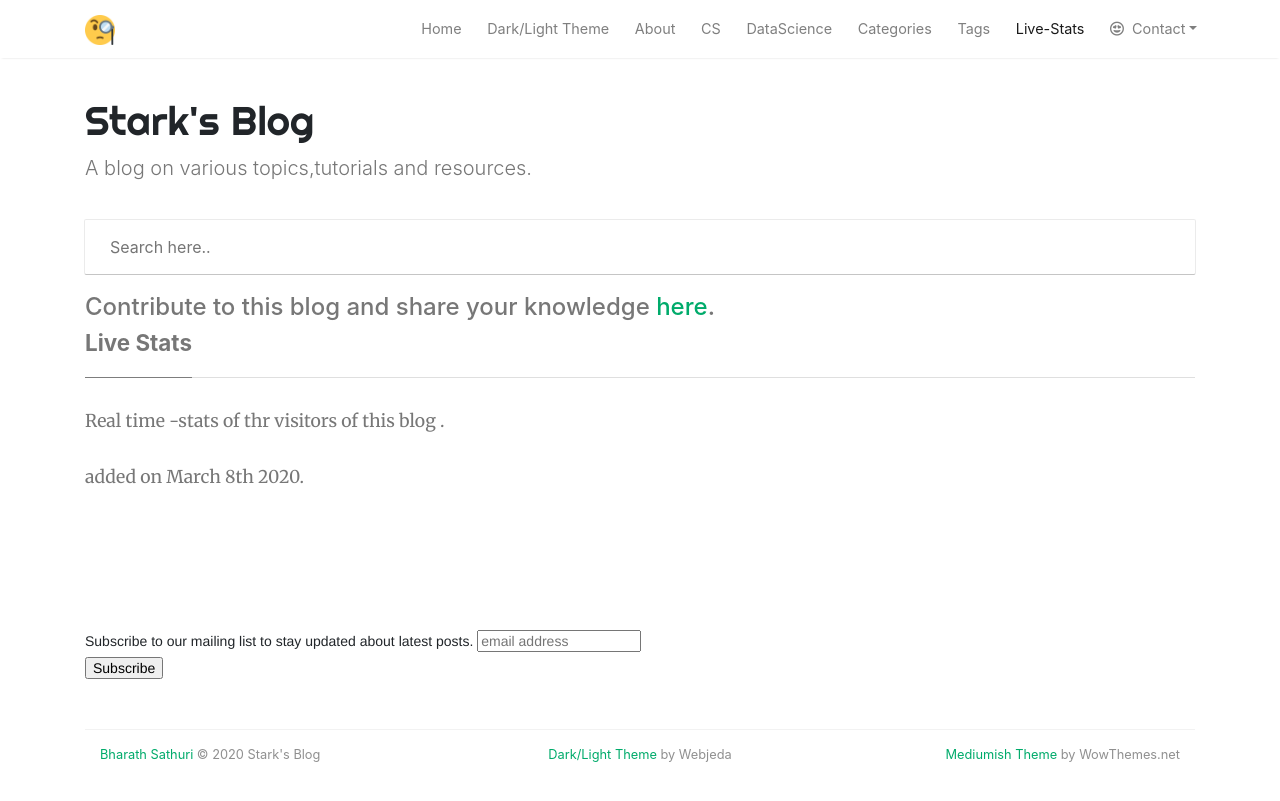
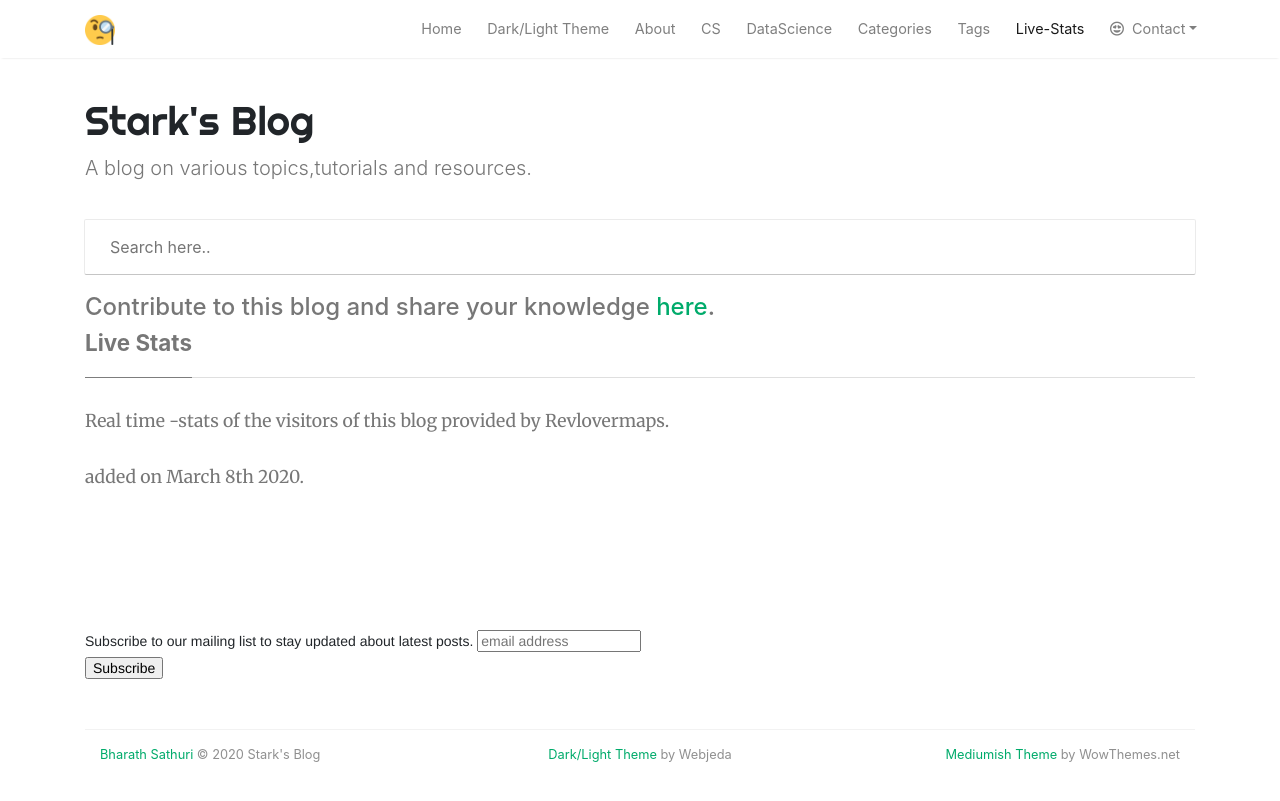
Before and after one commit to StarkSources/myblog, a Jekyll site: the page built from livestats.html, in a window 1280 px wide. Shown: the top 801 px of the page. Built offline with Jekyll 4.4.1, drawn with Linux system fonts in a browser that asks for light colours; nearby versions of some CDN libraries; a script that is not in the unit is left out; comment, search, counter and statistics services are not loaded.

Commit message:
Update livestats.html

```diff
--- a/livestats.html
+++ b/livestats.html
@@ -3,7 +3,7 @@ layout: page
 title: Live Stats
 ---
 
-<p>Real time -stats of thr visitors of this blog .</p>
+<p>Real time -stats of the visitors of this blog provided by Revlovermaps.</p>
 
 
 <script type="text/javascript" src="//rf.revolvermaps.com/0/0/8.js?i=5vs5jzwoo58&amp;m=0&amp;c=ff0000&amp;cr1=ffffff&amp;f=lucida_sans_unicode&amp;l=33" async="async"></script>
```
